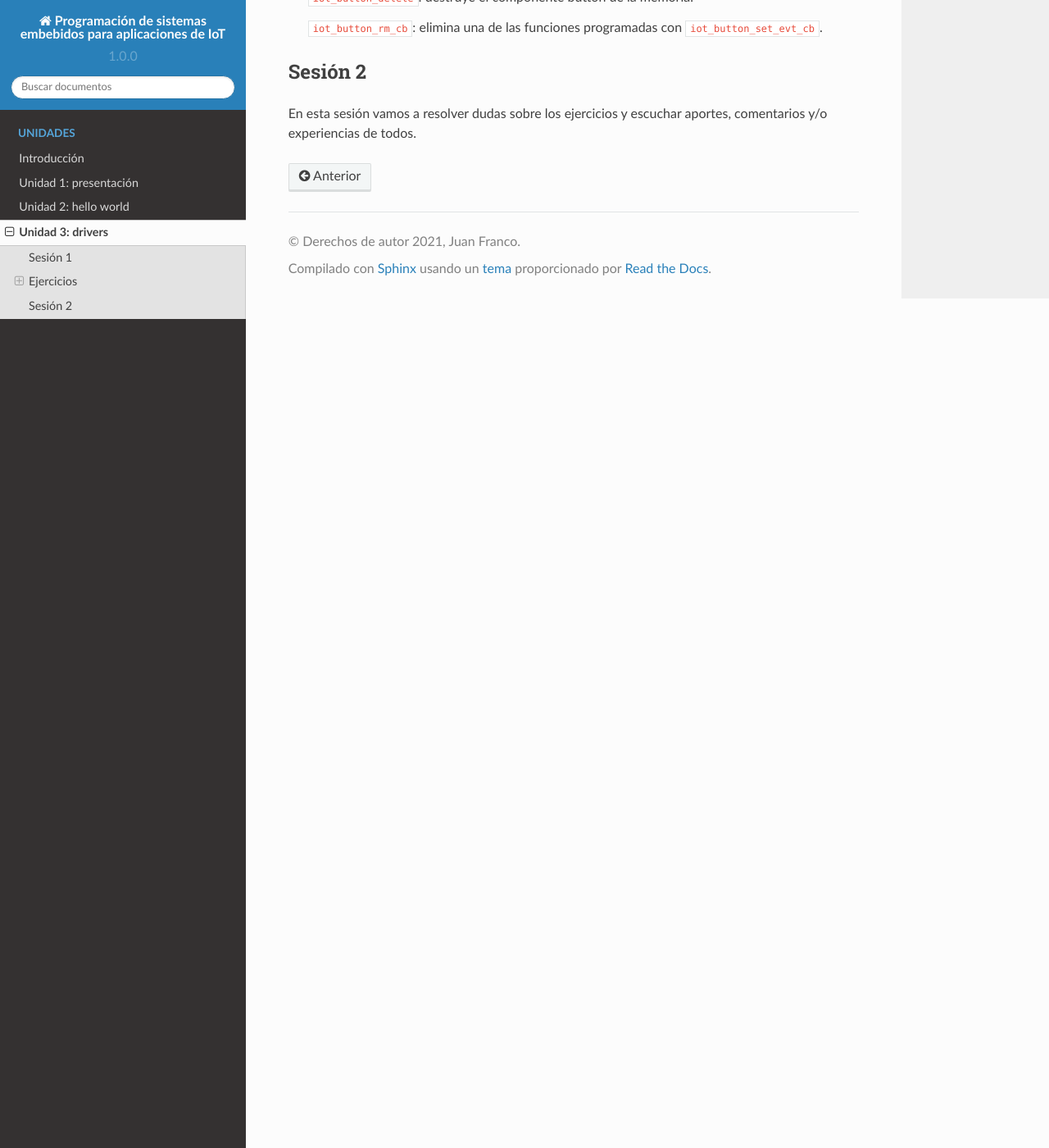
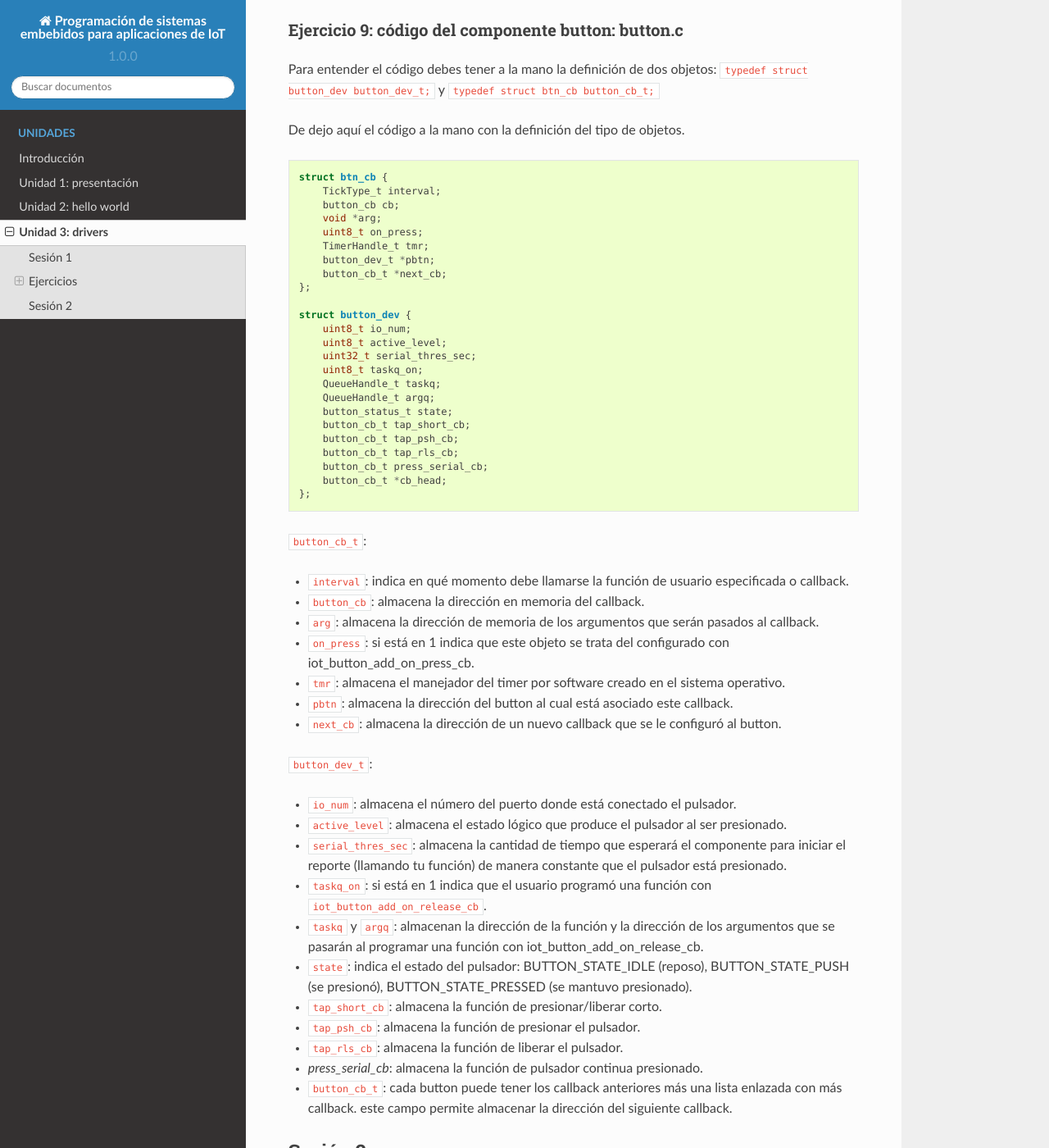
Before and after one commit to juanferfranco/espiot, a Sphinx documentation site: the page built from docs/_unidad3/unidad3.rst, in a window 1280 px wide and 1400 px high, scrolled down 17238 px. Shown: the whole window at 82% size. Built offline with Sphinx 7.4.7 and the Read the Docs theme 2.0.0, drawn with Linux system fonts in a browser that asks for light colours; some of the changed text lies outside the part shown.

Commit message:
exercise 9 in progress

```diff
--- a/docs/_unidad3/unidad3.rst
+++ b/docs/_unidad3/unidad3.rst
@@ -445,7 +445,7 @@ Hagamos una exploración de partes del proyecto ``2_drivers``:
 
 * Ahora vamos para el archivo CMakeLists.txt en el directorio principal del proyecto:
 
-  .. code-block:: c
+  .. code-block:: bash
 
       # The following lines of boilerplate have to be in your project's
       # CMakeLists in this exact order for cmake to work correctly
@@ -735,7 +735,7 @@ Se hacen dos cosas:
     }
 
 Ejercicio 8: código del componente button: iot_button.h
-^^^^^^^^^^^^^^^^^^^^^^^^^^^^^^^^^^^^^^^^^^^^^^^^^^^^^^^^^^^
+^^^^^^^^^^^^^^^^^^^^^^^^^^^^^^^^^^^^^^^^^^^^^^^^^^^^^^^^^^
 
 Ahora si llegamos a la parte interesante de esta unidad. El análisis del componente button.
 
@@ -770,7 +770,8 @@ Ignora entonces la parte de C++.
       }
       #endif
 
-  el macro ``__cplusplus`` es un macro estándar predefinido. Puedes leer un poco más ``aquí <https://gcc.gnu.org/onlinedocs/cpp/Standard-Predefined-Macros.html>``__.
+
+  El macro ``__cplusplus`` es un macro estándar predefinido. Puedes leer un poco más `aquí <https://gcc.gnu.org/onlinedocs/cpp/Standard-Predefined-Macros.html>`__.
   Quiere decir que son constante que la propia herramienta que compila el código C/C++ definen por ti y que puedes usar en tu código.
   En este caso lo usamos para poder USAR CÓDIGO C en un proyecto C++. Nota que simplemente lo que estamos haciendo es encapsular el código
   de C así:
@@ -782,7 +783,7 @@ Ignora entonces la parte de C++.
 
       }
 
-  ¿Por qué? porque los compiladores de C++ utilizan una técnica llamada ``CODE MANGLING <https://en.wikipedia.org/wiki/Name_mangling>``__
+  ¿Por qué? porque los compiladores de C++ utilizan una técnica llamada `CODE MANGLING <https://en.wikipedia.org/wiki/Name_mangling>`__
   que permite construir un nombre único para las funciones. Esto es muy útil cuando un programa tiene funciones con el mismo nombre pero diferentes
   tipos de argumentos. El compilador de C++ le hace code mangling a cada función C++, pero no puede hacerle eso a las funciones de C. Por tanto,
   debemos informarle al compilador cuáles serán las funciones de C del programa para que no les aplique el code mangling a ellas.
@@ -827,7 +828,68 @@ Ignora entonces la parte de C++.
   ``iot_button_rm_cb``: elimina una de las funciones programadas con ``iot_button_set_evt_cb``.
 
 
+Ejercicio 9: código del componente button: button.c
+^^^^^^^^^^^^^^^^^^^^^^^^^^^^^^^^^^^^^^^^^^^^^^^^^^^^^
 
+Para entender el código debes tener a la mano la definición de dos objetos: ``typedef struct button_dev button_dev_t;`` y
+``typedef struct btn_cb button_cb_t;``
+
+De dejo aquí el código a la mano con la definición del tipo de objetos.
+
+.. code-block:: c
+
+    struct btn_cb {
+        TickType_t interval;
+        button_cb cb;
+        void *arg;
+        uint8_t on_press;
+        TimerHandle_t tmr;
+        button_dev_t *pbtn;
+        button_cb_t *next_cb;
+    };
+
+    struct button_dev {
+        uint8_t io_num;
+        uint8_t active_level;
+        uint32_t serial_thres_sec;
+        uint8_t taskq_on;
+        QueueHandle_t taskq;
+        QueueHandle_t argq;
+        button_status_t state;
+        button_cb_t tap_short_cb;
+        button_cb_t tap_psh_cb;
+        button_cb_t tap_rls_cb;
+        button_cb_t press_serial_cb;
+        button_cb_t *cb_head;
+    };
+
+``button_cb_t``:
+
+* ``interval``: indica en qué momento debe llamarse la función de usuario especificada o callback.
+* ``button_cb``: almacena la dirección en memoria del callback.
+* ``arg``: almacena la dirección de memoria de los argumentos que serán pasados al callback.
+* ``on_press``: si está en 1 indica que este objeto se trata del configurado con iot_button_add_on_press_cb.
+* ``tmr``: almacena el manejador del timer por software creado en el sistema operativo.
+* ``pbtn``: almacena la dirección del button al cual está asociado este callback.
+* ``next_cb``: almacena la dirección de un nuevo callback que se le configuró al button.
+
+``button_dev_t``:
+
+* ``io_num``: almacena el número del puerto donde está conectado el pulsador.
+*  ``active_level``: almacena el estado lógico que produce el pulsador al ser presionado.
+* ``serial_thres_sec``: almacena la cantidad de tiempo que esperará el componente para iniciar el reporte (llamando tu función)
+  de manera constante que el pulsador está presionado.
+* ``taskq_on``: si está en 1 indica que el usuario programó una función con ``iot_button_add_on_release_cb``.
+* ``taskq`` y ``argq``: almacenan la dirección de la función y la dirección de los argumentos que se pasarán al programar
+  una función con iot_button_add_on_release_cb.
+* ``state``: indica el estado del pulsador: BUTTON_STATE_IDLE (reposo), BUTTON_STATE_PUSH (se presionó), BUTTON_STATE_PRESSED (se mantuvo
+  presionado).
+* ``tap_short_cb``: almacena la función de presionar/liberar corto.
+* ``tap_psh_cb``: almacena la función de presionar el pulsador.
+* ``tap_rls_cb``: almacena la función de liberar el pulsador.
+* `press_serial_cb`: almacena la función de pulsador continua presionado.
+* ``button_cb_t``: cada button puede tener los callback anteriores más una lista enlazada con más callback.
+  este campo permite almacenar la dirección del siguiente callback.
 
 
 Sesión 2
```
